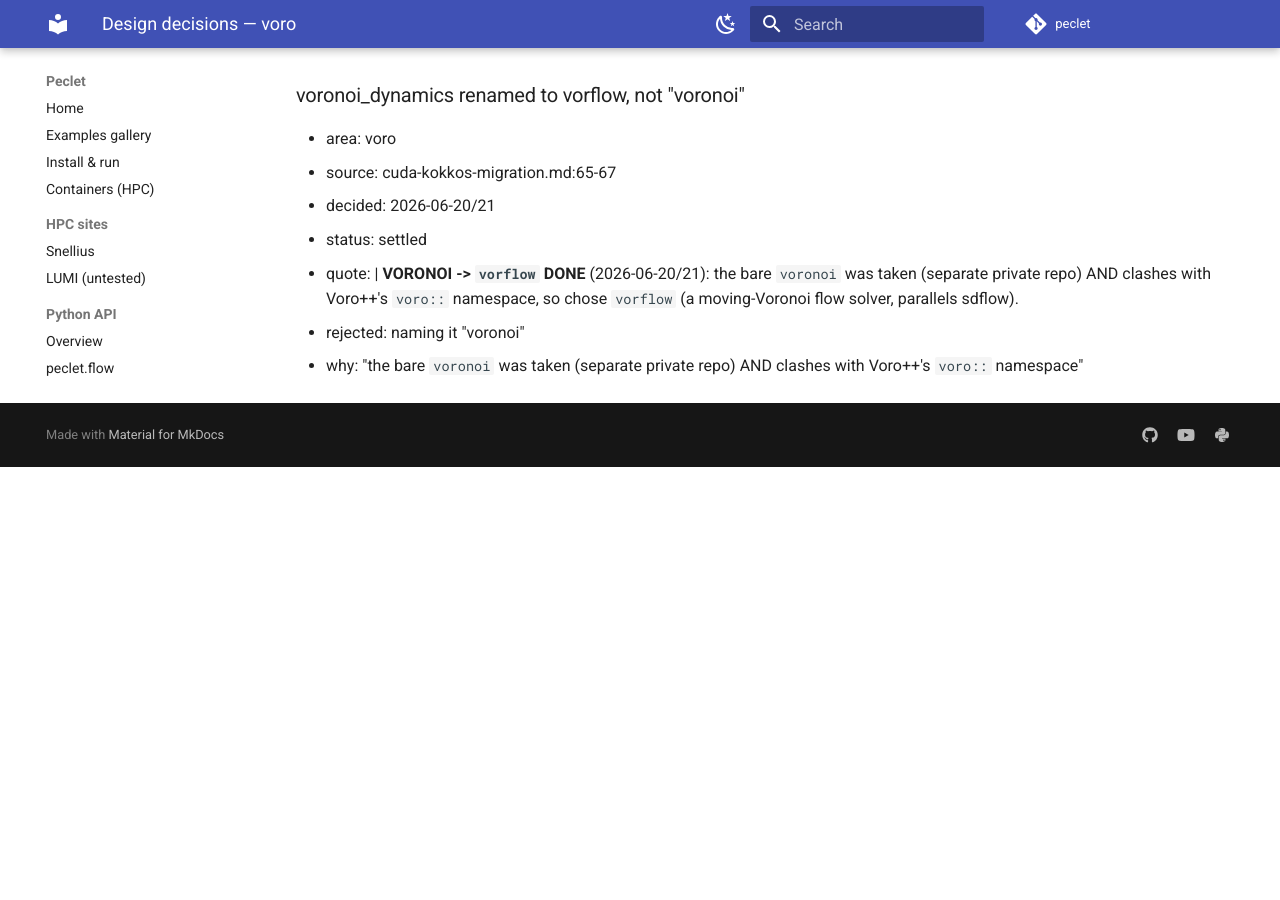
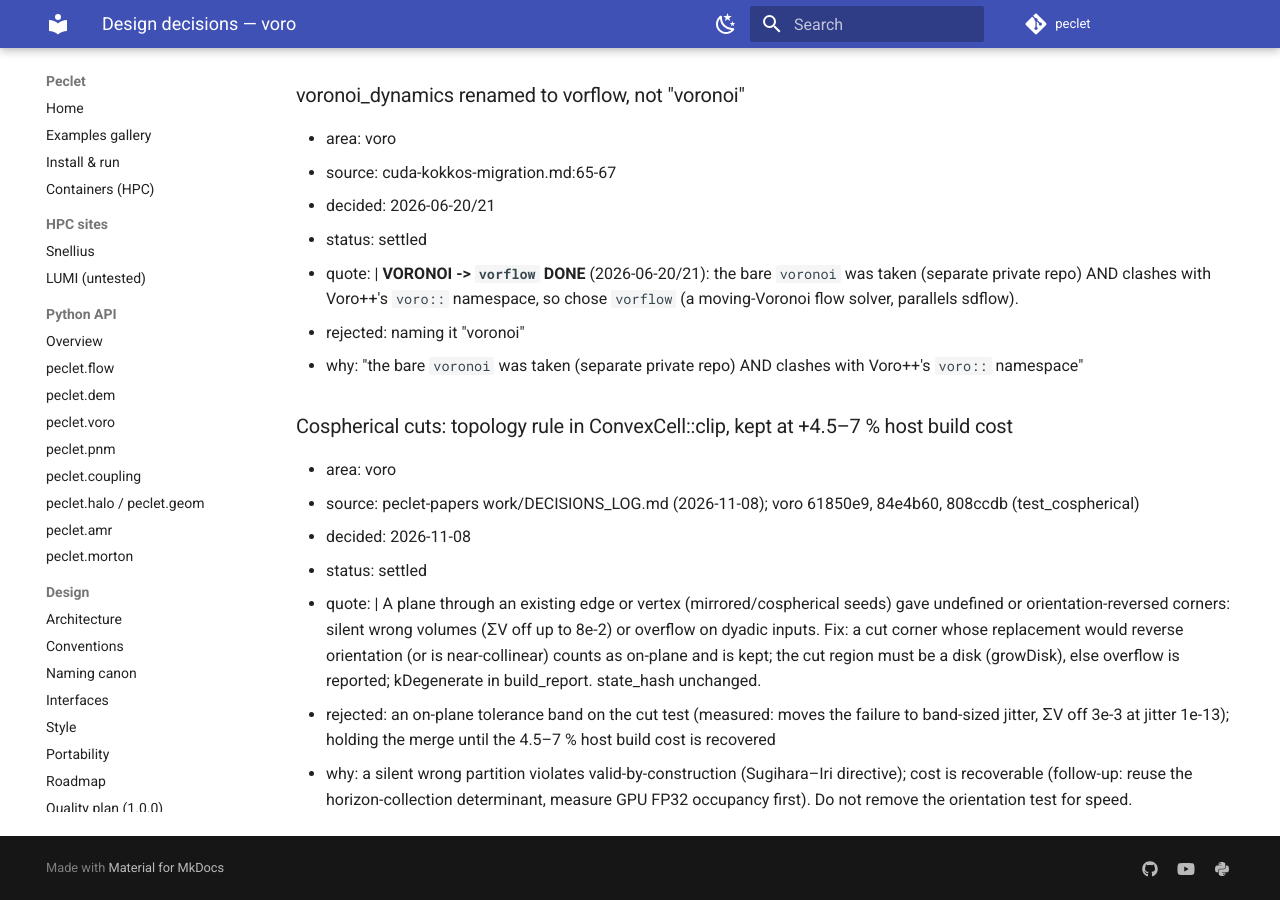
Before and after one commit to computational-chemical-engineering/peclet, an MkDocs documentation site: the page built from docs/decisions/voro.md, in a window 1280 px wide and 900 px high, scrolled down 35672 px. Built offline with MkDocs 1.6.1 and Material for MkDocs 9.7.7, drawn with Linux system fonts in a browser that asks for light colours; comment, search, counter and statistics services are not loaded; before the commit the page ends 36139 px from its top, so only the background shows below that.

Commit message:
voro -> 808ccdb: topology rule for cospherical cuts in ConvexCell::clip (silent wrong partitions on mirrored/dyadic seeds); register entry
Co-Authored-By: Claude Opus 5.5 <noreply@anthropic.com>
Claude-Session: https://claude.ai/code/session_015Acof3TjScfMLNuo1NcYax

```diff
--- a/docs/decisions/voro.md
+++ b/docs/decisions/voro.md
@@ -1229,3 +1229,19 @@ Do not reverse an entry here without recording a new decision that supersedes it
     with Voro++'s `voro::` namespace, so chose `vorflow` (a moving-Voronoi flow solver, parallels sdflow).
 - rejected: naming it "voronoi"
 - why: "the bare `voronoi` was taken (separate private repo) AND clashes with Voro++'s `voro::` namespace"
+
+### Cospherical cuts: topology rule in ConvexCell::clip, kept at +4.5–7 % host build cost
+- area: voro
+- source: peclet-papers work/DECISIONS_LOG.md (2026-11-08); voro 61850e9, 84e4b60, 808ccdb (test_cospherical)
+- decided: 2026-11-08
+- status: settled
+- quote: |
+    A plane through an existing edge or vertex (mirrored/cospherical seeds) gave undefined or orientation-reversed
+    corners: silent wrong volumes (ΣV off up to 8e-2) or overflow on dyadic inputs. Fix: a cut corner whose
+    replacement would reverse orientation (or is near-collinear) counts as on-plane and is kept; the cut region must be
+    a disk (growDisk), else overflow is reported; kDegenerate in build_report. state_hash unchanged.
+- rejected: an on-plane tolerance band on the cut test (measured: moves the failure to band-sized jitter, ΣV off 3e-3
+  at jitter 1e-13); holding the merge until the 4.5–7 % host build cost is recovered
+- why: a silent wrong partition violates valid-by-construction (Sugihara–Iri directive); cost is recoverable
+  (follow-up: reuse the horizon-collection determinant, measure GPU FP32 occupancy first). Do not remove the
+  orientation test for speed.
```
Also changed, not shown: docs/DECISIONS.md (+2 -1 lines).
